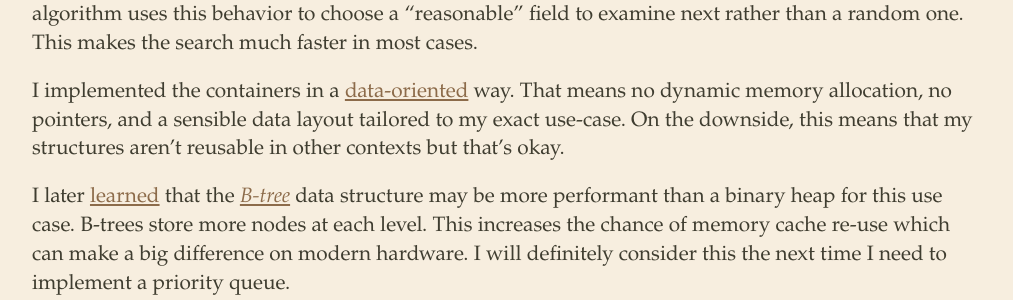
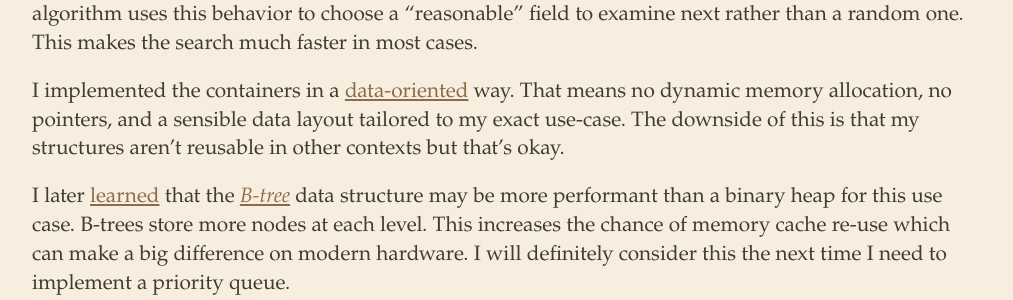
Before and after one commit to chopmo/rasmusrn.github.io, a Jekyll site: the page built from _posts/2015-05-10-pathfinding.markdown, in a window 1280 px wide and 900 px high, scrolled down 2429 px. Shown: the part 178-478 px from the top of the window, without its empty margins (133-1146 px from the left). Built offline with Jekyll 4.4.1, drawn with Linux system fonts in a browser that asks for light colours.

Commit message:
More pathfinding tweaks

```diff
--- a/_posts/2015-05-10-pathfinding.markdown
+++ b/_posts/2015-05-10-pathfinding.markdown
@@ -48,7 +48,7 @@ public:
 
 The map grid is made up of squares. I call them *fields*. Hence, `MapFieldIndex` is a number representing a particular field. When you insert or update a field in the queue, you also specify a *priority*. The method `pop()` returns the field index for the field with the lowest priority in the queue. The A* algorithm uses this behavior to choose a "reasonable" field to examine next rather than a random one. This makes the search much faster in most cases.
 
-I implemented the containers in a [data-oriented](http://gamesfromwithin.com/data-oriented-design) way. That means no dynamic memory allocation, no pointers, and a sensible data layout tailored to my exact use-case. On the downside, this means that my structures aren't reusable in other contexts but that's okay.
+I implemented the containers in a [data-oriented](http://gamesfromwithin.com/data-oriented-design) way. That means no dynamic memory allocation, no pointers, and a sensible data layout tailored to my exact use-case. The downside of this is that my structures aren't reusable in other contexts but that's okay.
 
 I later [learned](http://cglab.ca/~morin/misc/arraylayout/) that the *[B-tree](http://en.wikipedia.org/wiki/B-tree)* data structure may be more performant than a binary heap for this use case. B-trees store more nodes at each level. This increases the chance of memory cache re-use which can make a big difference on modern hardware. I will definitely consider this the next time I need to implement a priority queue.
 
```
